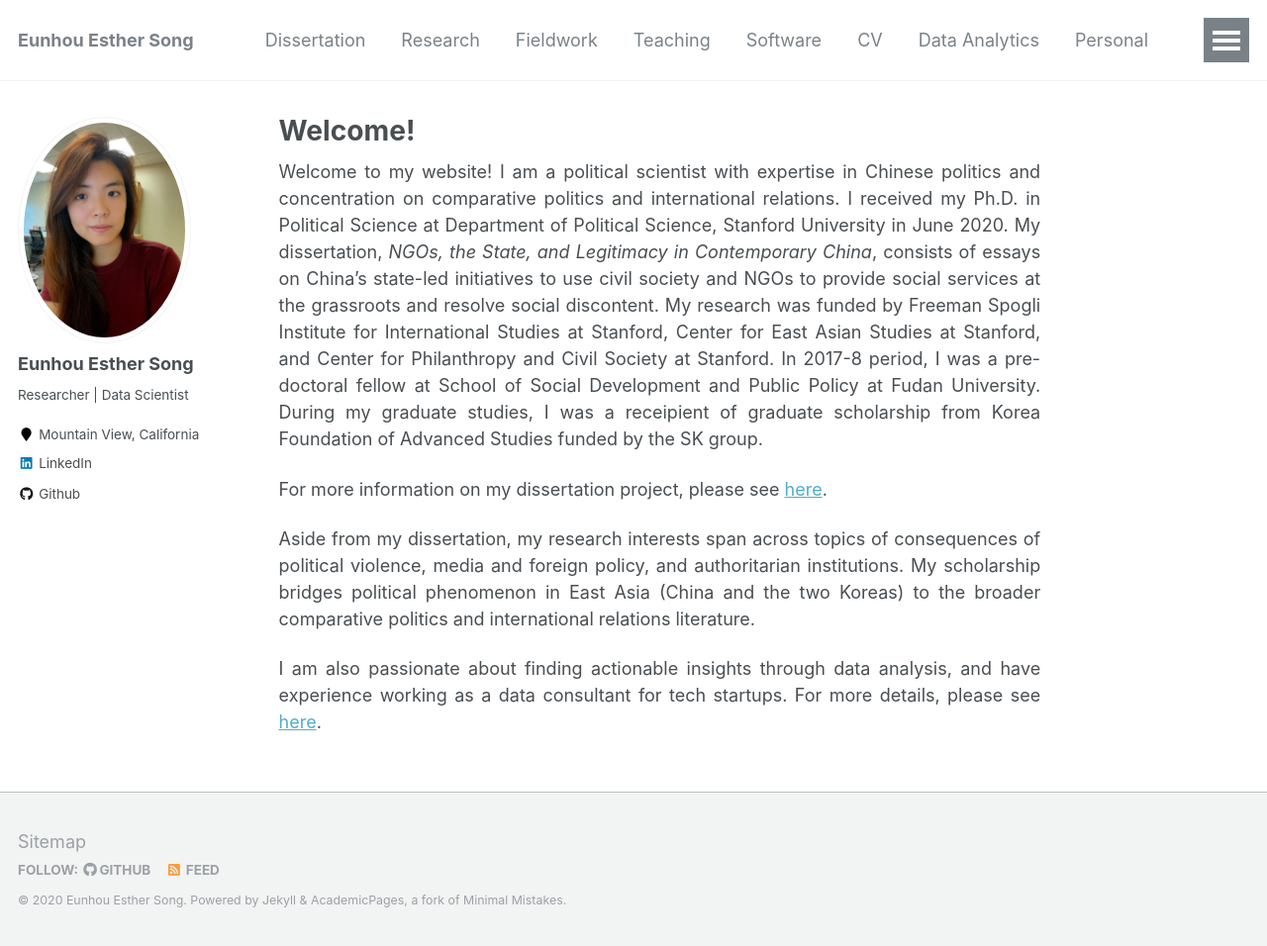
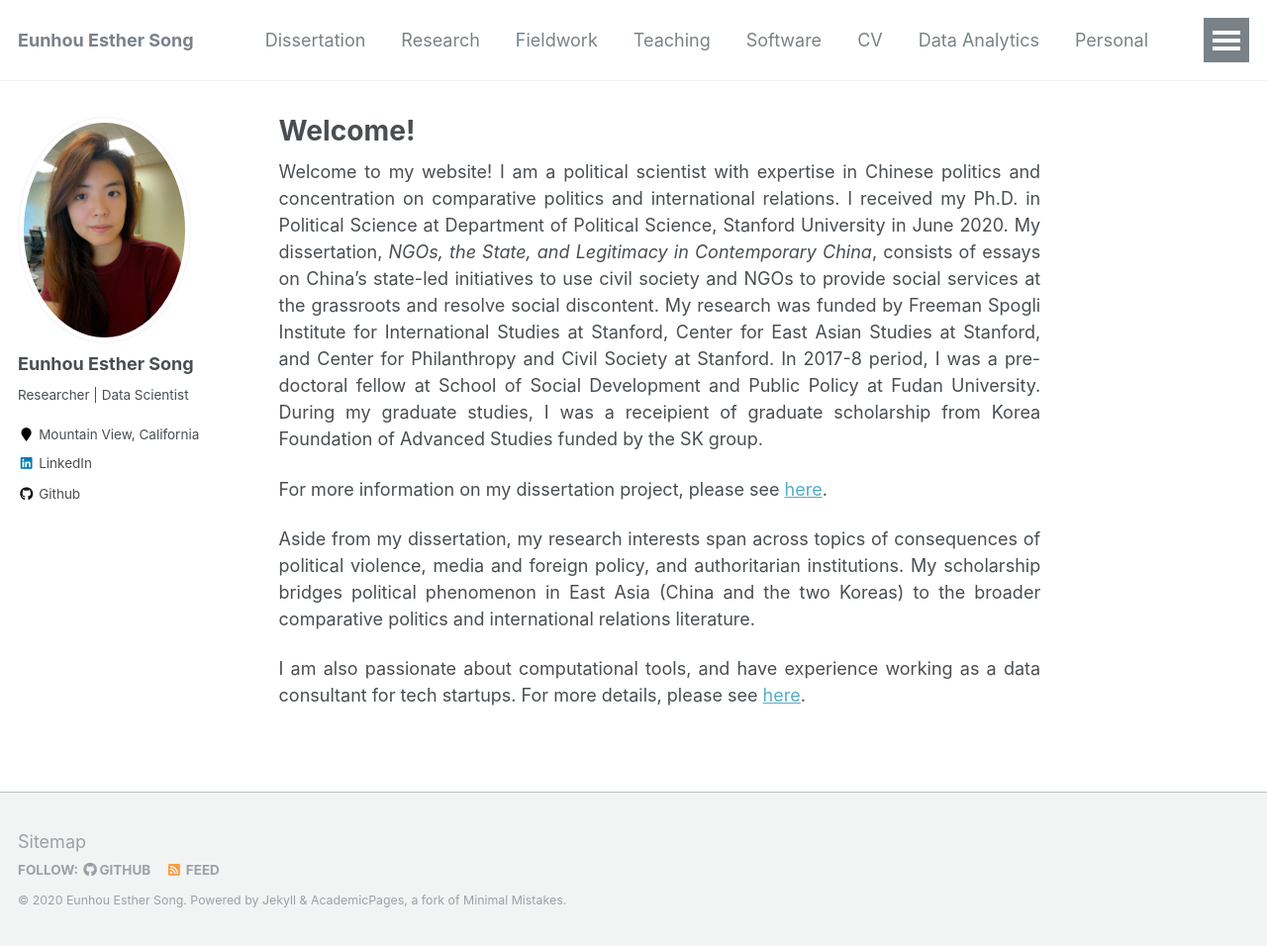
Before and after one commit to ehsong/ehsong.github.io, a Jekyll site: the page built from _pages/about.md, in a window 1280 px wide and 956 px high. Shown: the whole window at 99% size. Built offline with Jekyll 4.4.1, drawn with Linux system fonts in a browser that asks for light colours.

Commit message:
Update about.md

```diff
--- a/_pages/about.md
+++ b/_pages/about.md
@@ -14,4 +14,4 @@ For more information on my dissertation project, please see [here](/dissertation
 
 Aside from my dissertation, my research interests span across topics of consequences of political violence, media and foreign policy, and authoritarian institutions. My scholarship bridges political phenomenon in East Asia (China and the two Koreas) to the broader comparative politics and international relations literature.
 
-I am also passionate about finding actionable insights through data analysis, and have experience working as a data consultant for tech startups. For more details, please see [here](/data_analytics/).
+I am also passionate about computational tools, and have experience working as a data consultant for tech startups. For more details, please see [here](/data_analytics/).
```
